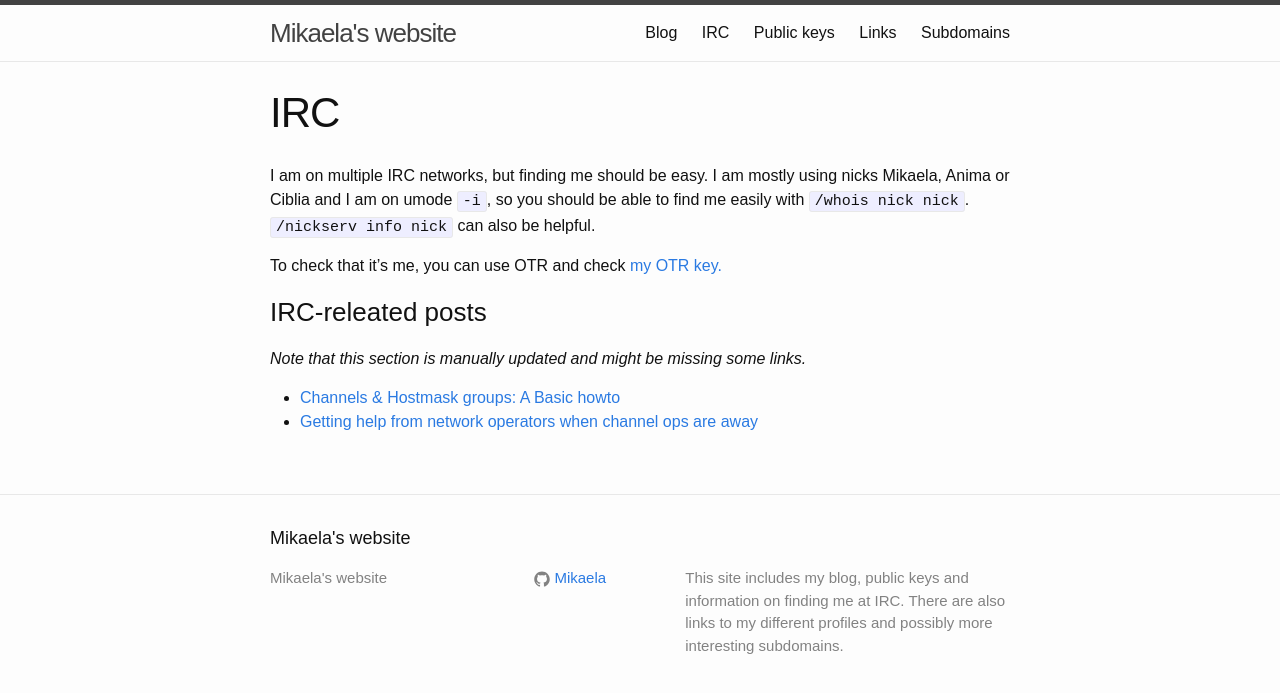
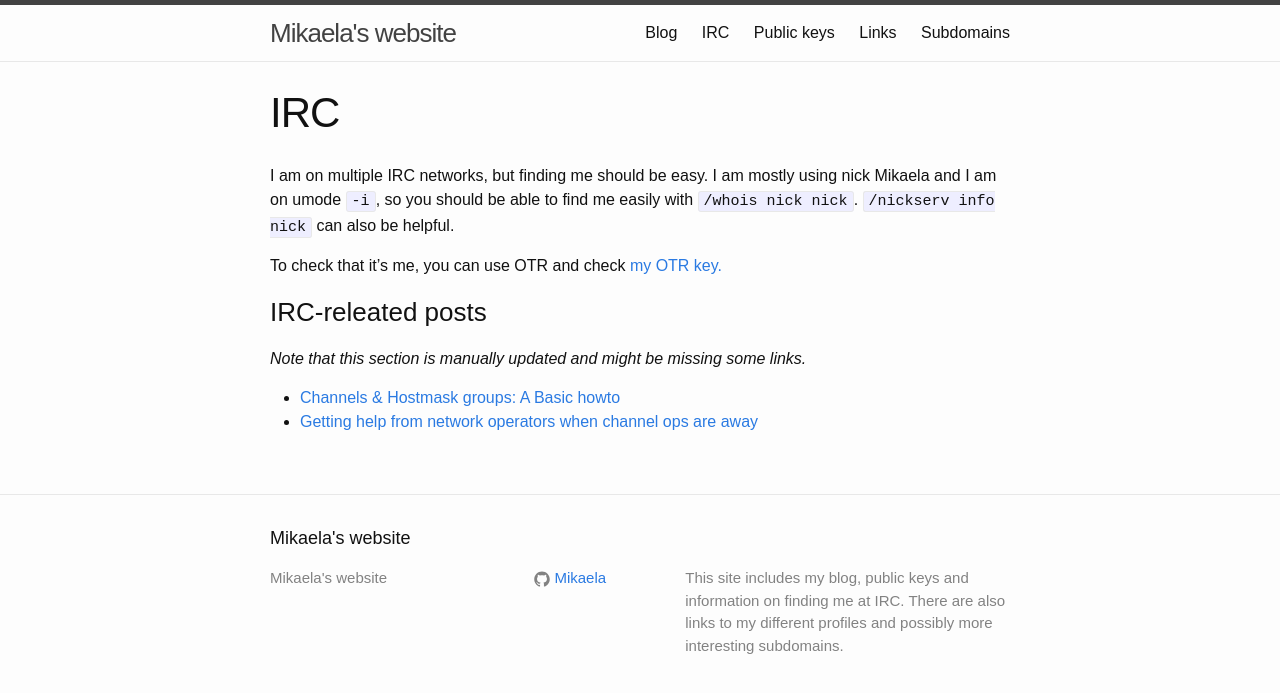
Before and after one commit to Mikaela/mikaela.github.io, a Jekyll site: the page built from pages/irc.markdown, in a window 1280 px wide. Shown: the top 693 px of the page. Built offline with Jekyll 4.4.1, drawn with Linux system fonts in a browser that asks for light colours; Markdown is read by kramdown in place of the engine named in the settings.

Commit message:
update irc.markdown
why to tell my altnicks?

```diff
--- a/pages/irc.markdown
+++ b/pages/irc.markdown
@@ -5,9 +5,8 @@ permalink: /irc/
 ---
 
 I am on multiple IRC networks, but finding me should be easy. I am mostly
-using nicks Mikaela, Anima or Ciblia and I am on umode `-i`, so you should
-be able to find me easily with `/whois nick nick`. `/nickserv info nick`
-can also be helpful.
+using nick Mikaela and I am on umode `-i`, so you should be able to find me
+easily with `/whois nick nick`. `/nickserv info nick` can also be helpful.
 
 To check that it's me, you can use OTR and check [my OTR key.](../keys)
 
```
